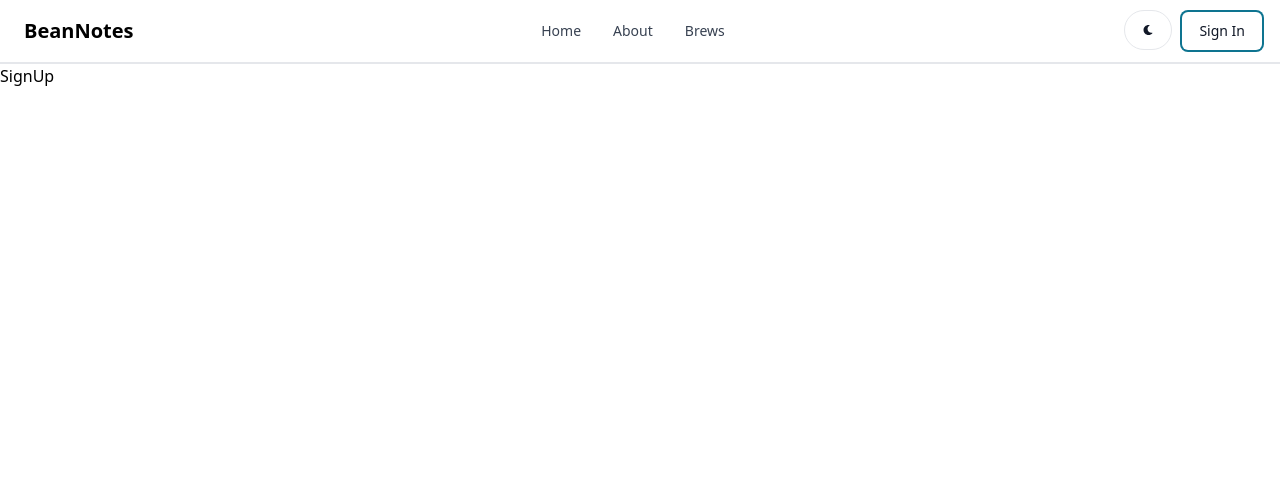
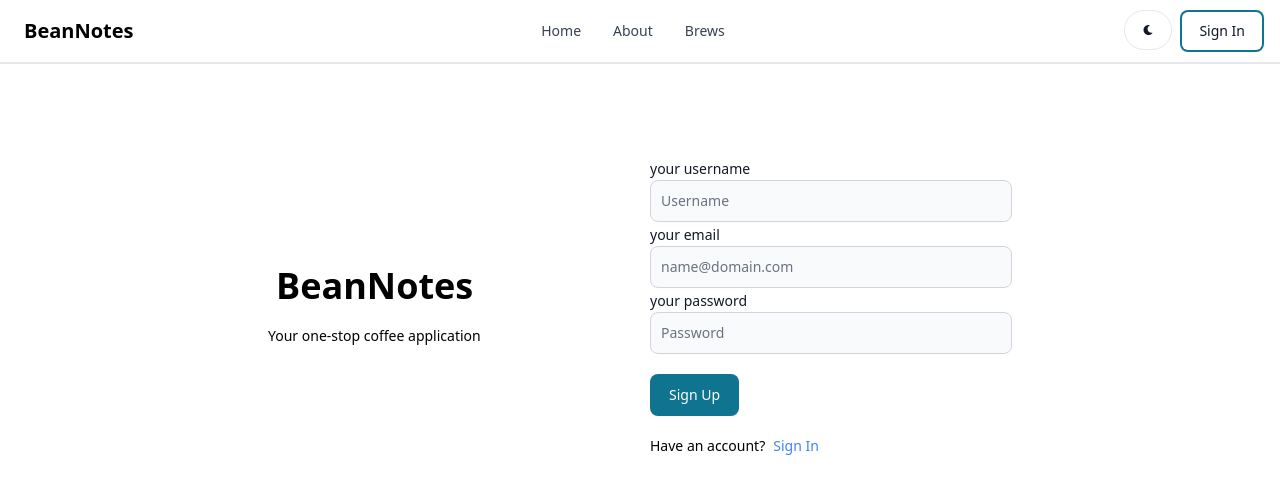
Before and after one commit to yihfei/mern-app, a React (Vite) app in the folder client/: page /sign-up in a window 1280 px wide. Shown: the top 494 px of the page. Built offline with nearby package versions, Linux system fonts and the light colour scheme.

Commit message:
Create sign up page ui

```diff
--- a/client/src/pages/SignUp.jsx
+++ b/client/src/pages/SignUp.jsx
@@ -1,7 +1,45 @@
+import { Button, Label, TextInput } from 'flowbite-react'
 import React from 'react'
+import { Link } from 'react-router-dom'
 
 export default function SignUp() {
   return (
-    <div>SignUp</div>
+    <div className = 'min-h-screen mt-20'>
+      <div className="flex p-3 max-w-3xl mx-auto flex-col md:flex-row md:items-center gap-5" >
+
+        <div className="flex-1">
+          <Link to="/" className="font-semibold dark:text-white text-4xl">
+              <span className='px-2 py-1'>BeanNotes</span>
+          </Link>
+          <p className='text-sm mt-5'>
+            Your one-stop coffee application
+          </p>
+        </div>
+
+        <div className="flex-1">
+          <form action="flex flex-col gap-4">
+            <div>
+              <Label value="your username" />
+              <TextInput type="text" placeholder="Username" id="username" />
+            </div>
+            <div>
+              <Label value="your email" />
+              <TextInput type="text" placeholder="name@domain.com" id="email" />
+            </div>
+            <div>
+              <Label value="your password" />
+              <TextInput type="text" placeholder="Password" id="password" />
+            </div>
+            <Button className="mt-5" type="submit">
+              Sign Up
+            </Button>
+          </form>
+          <div className="flex gap-2 text-sm mt-5">
+            <span>Have an account?</span>
+            <Link to="/sign-in" className='text-blue-500'>Sign In</Link>
+          </div>
+        </div>
+      </div>
+    </div>
   )
 }
```
